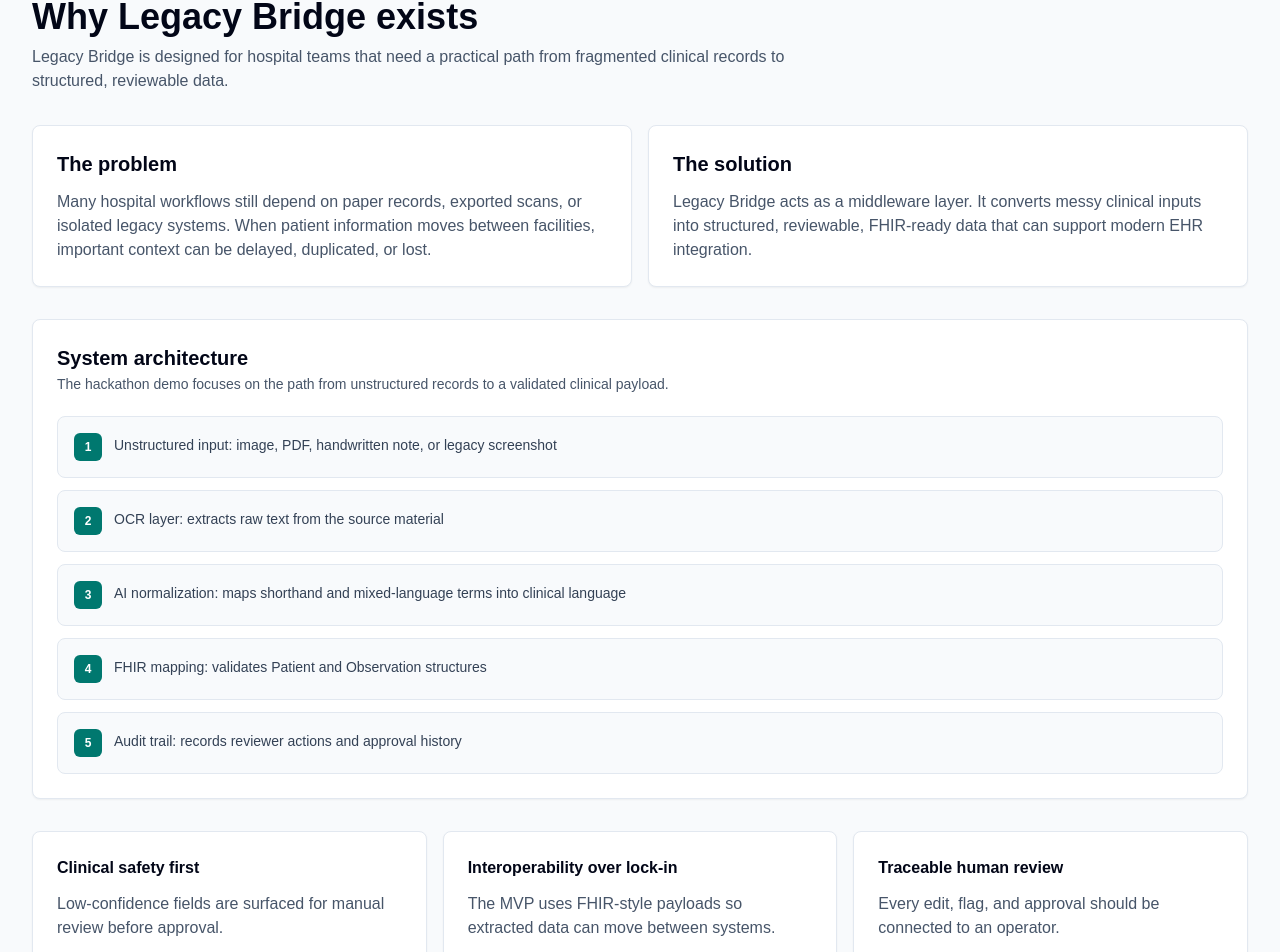
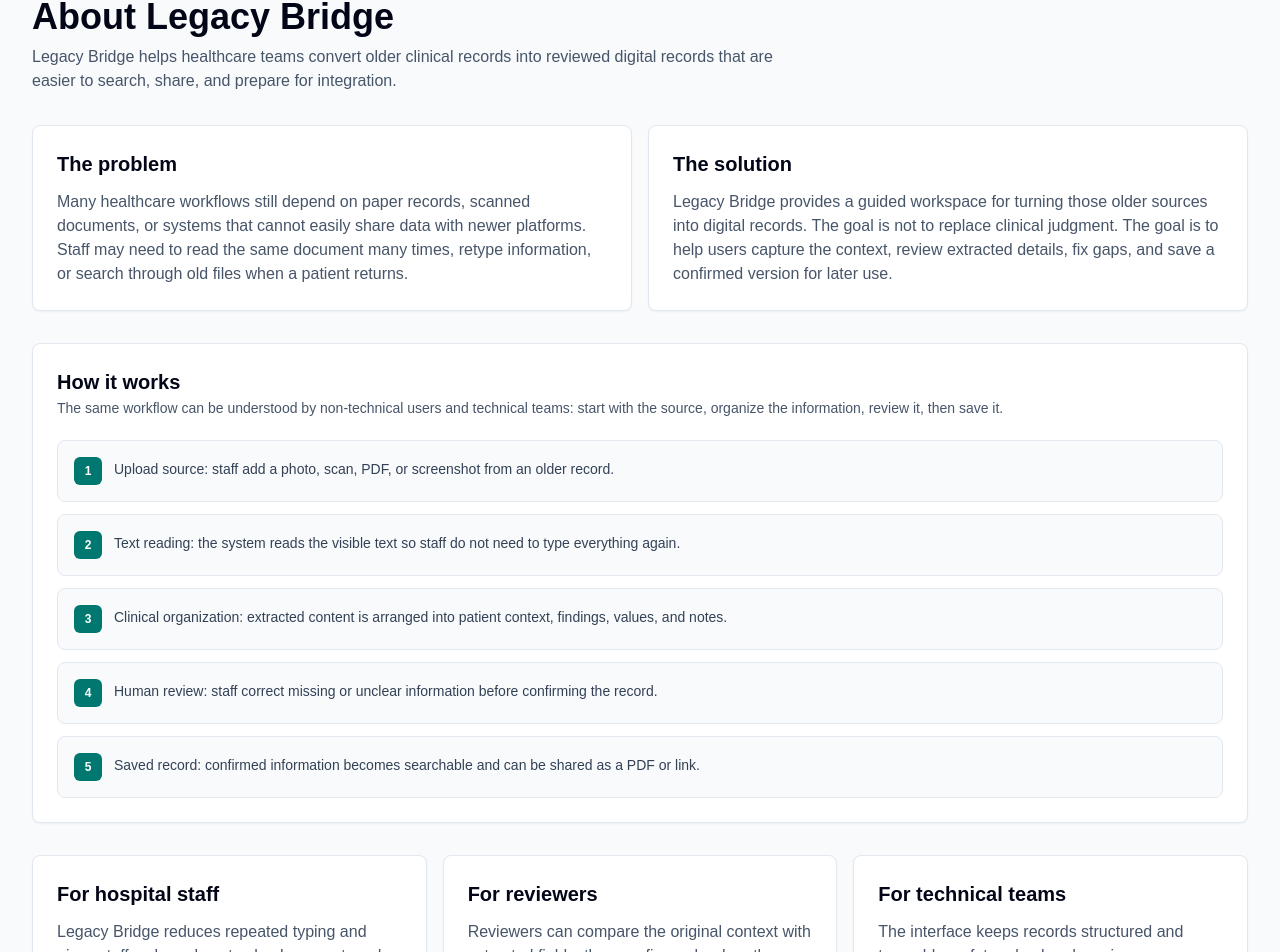
Before and after one commit to Leslie-yeoh/Codex-Hackathon---Testing-in-Prod, a Next.js app in the folder legacy-bridge/: page /about in a window 1280 px wide. Shown: the part 108-1060 px from the top of the page. Built offline with nearby package versions, Linux system fonts and the light colour scheme.

Commit message:
feat(about): explain project for clinical and technical users

```diff
--- /dev/null
+++ b/legacy-bridge/app/about/about.style.js
@@ -0,0 +1,3 @@
+const styles = {};
+
+export default styles;
--- /dev/null
+++ b/legacy-bridge/app/about/constants.js
@@ -0,0 +1 @@
+export const ABOUT_FEATURE_KEY = "about";
--- a/legacy-bridge/app/about/page.jsx
+++ b/legacy-bridge/app/about/page.jsx
@@ -7,8 +7,8 @@ export default function AboutPage() {
     <AppShell>
       <PageHeader
         eyebrow="About"
-        title="Why Legacy Bridge exists"
-        description="Legacy Bridge is designed for hospital teams that need a practical path from fragmented clinical records to structured, reviewable data."
+        title="About Legacy Bridge"
+        description="Legacy Bridge helps healthcare teams convert older clinical records into reviewed digital records that are easier to search, share, and prepare for integration."
       />
       <AboutContent />
     </AppShell>
--- a/legacy-bridge/components/About/AboutContent.jsx
+++ b/legacy-bridge/components/About/AboutContent.jsx
@@ -1,25 +1,28 @@
-import { globalStyles } from "../../styles/global.style";
+import Container from "../Container/Container";
 
 const architecture = [
-  "Unstructured input: image, PDF, handwritten note, or legacy screenshot",
-  "OCR layer: extracts raw text from the source material",
-  "AI normalization: maps shorthand and mixed-language terms into clinical language",
-  "FHIR mapping: validates Patient and Observation structures",
-  "Audit trail: records reviewer actions and approval history",
+  "Upload source: staff add a photo, scan, PDF, or screenshot from an older record.",
+  "Text reading: the system reads the visible text so staff do not need to type everything again.",
+  "Clinical organization: extracted content is arranged into patient context, findings, values, and notes.",
+  "Human review: staff correct missing or unclear information before confirming the record.",
+  "Saved record: confirmed information becomes searchable and can be shared as a PDF or link.",
 ];
 
 const principles = [
   {
-    title: "Clinical safety first",
-    description: "Low-confidence fields are surfaced for manual review before approval.",
+    title: "For hospital staff",
+    description:
+      "Legacy Bridge reduces repeated typing and gives staff a clear place to check, correct, and confirm extracted record details.",
   },
   {
-    title: "Interoperability over lock-in",
-    description: "The MVP uses FHIR-style payloads so extracted data can move between systems.",
+    title: "For reviewers",
+    description:
+      "Reviewers can compare the original context with extracted fields, then confirm only when the information is complete.",
   },
   {
-    title: "Traceable human review",
-    description: "Every edit, flag, and approval should be connected to an operator.",
+    title: "For technical teams",
+    description:
+      "The interface keeps records structured and traceable so future backend services can connect them to hospital systems.",
   },
 ];
 
@@ -27,35 +30,29 @@ export default function AboutContent() {
   return (
     <>
       <section className={styles.grid}>
-        <article className={globalStyles.section}>
-          <h2 className={globalStyles.sectionTitle}>The problem</h2>
+        <Container as="article" title="The problem">
           <p className={styles.paragraph}>
-            Many hospital workflows still depend on paper records, exported scans, or
-            isolated legacy systems. When patient information moves between facilities,
-            important context can be delayed, duplicated, or lost.
+            Many healthcare workflows still depend on paper records, scanned documents,
+            or systems that cannot easily share data with newer platforms. Staff may
+            need to read the same document many times, retype information, or search
+            through old files when a patient returns.
           </p>
-        </article>
+        </Container>
 
-        <article className={globalStyles.section}>
-          <h2 className={globalStyles.sectionTitle}>The solution</h2>
+        <Container as="article" title="The solution">
           <p className={styles.paragraph}>
-            Legacy Bridge acts as a middleware layer. It converts messy clinical inputs
-            into structured, reviewable, FHIR-ready data that can support modern EHR
-            integration.
+            Legacy Bridge provides a guided workspace for turning those older sources
+            into digital records. The goal is not to replace clinical judgment. The
+            goal is to help users capture the context, review extracted details, fix
+            gaps, and save a confirmed version for later use.
           </p>
-        </article>
+        </Container>
       </section>
 
-      <section className={globalStyles.section}>
-        <div className={globalStyles.sectionHeader}>
-          <div>
-            <h2 className={globalStyles.sectionTitle}>System architecture</h2>
-            <p className={globalStyles.sectionDescription}>
-              The hackathon demo focuses on the path from unstructured records to a
-              validated clinical payload.
-            </p>
-          </div>
-        </div>
+      <Container
+        title="How it works"
+        description="The same workflow can be understood by non-technical users and technical teams: start with the source, organize the information, review it, then save it."
+      >
         <ol className={styles.timeline}>
           {architecture.map((item, index) => (
             <li key={item} className={styles.timelineItem}>
@@ -64,16 +61,26 @@ export default function AboutContent() {
             </li>
           ))}
         </ol>
-      </section>
+      </Container>
 
       <section className={styles.cards}>
         {principles.map((principle) => (
-          <article key={principle.title} className={globalStyles.section}>
-            <h3 className={styles.cardTitle}>{principle.title}</h3>
+          <Container key={principle.title} as="article" title={principle.title}>
             <p className={styles.paragraph}>{principle.description}</p>
-          </article>
+          </Container>
         ))}
       </section>
+
+      <Container title="Technical note">
+        <p className={styles.paragraph}>
+          For technical readers, Legacy Bridge is shaped as a frontend workflow for
+          clinical data preparation. It separates source upload, extracted context,
+          editable clinical findings, user confirmation, record ownership, audit
+          visibility, and admin monitoring. Future backend work can connect these
+          steps to OCR services, AI extraction, secure storage, access control, and
+          standards-based health data exchange.
+        </p>
+      </Container>
     </>
   );
 }
@@ -85,5 +92,4 @@ const styles = {
   timelineItem: "flex gap-3 rounded-lg border border-slate-200 bg-slate-50 p-4 text-sm leading-6 text-slate-700",
   timelineNumber: "flex h-7 w-7 shrink-0 items-center justify-center rounded-md bg-teal-700 text-xs font-bold text-white",
   cards: "grid gap-4 md:grid-cols-3",
-  cardTitle: "text-base font-semibold text-slate-950",
 };
```
